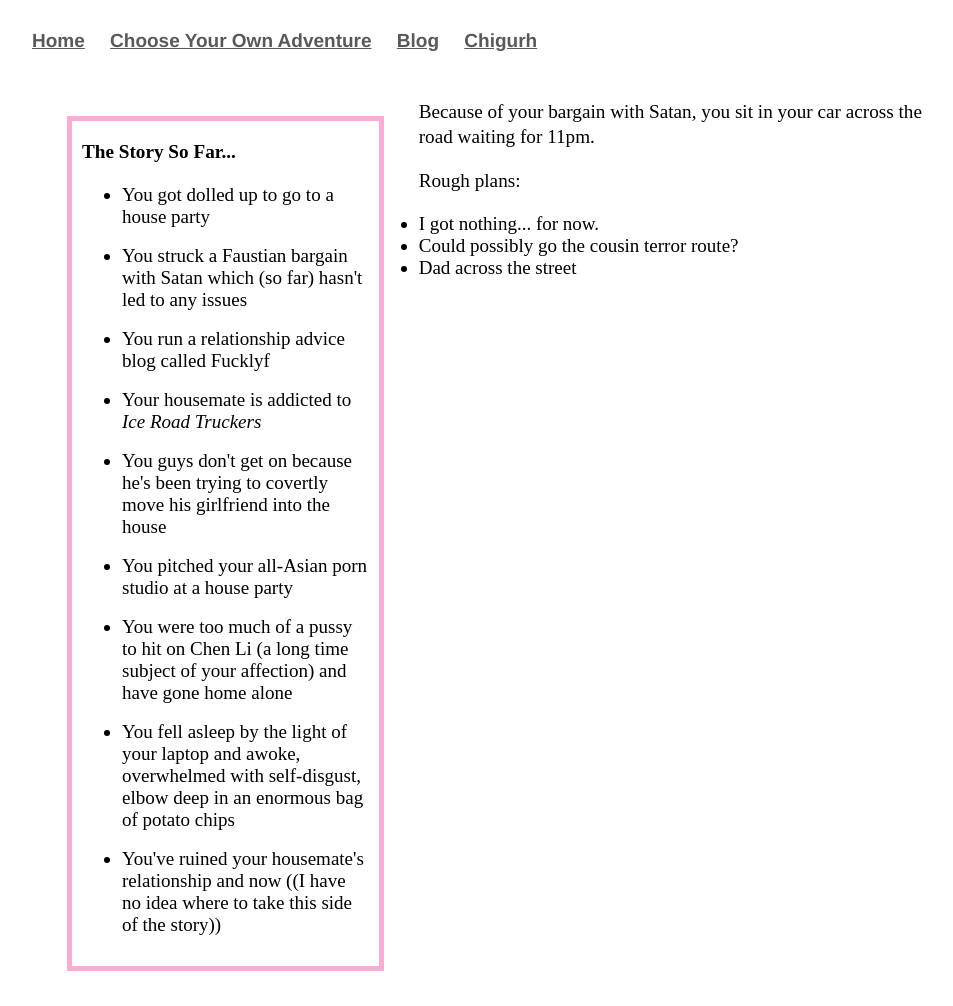
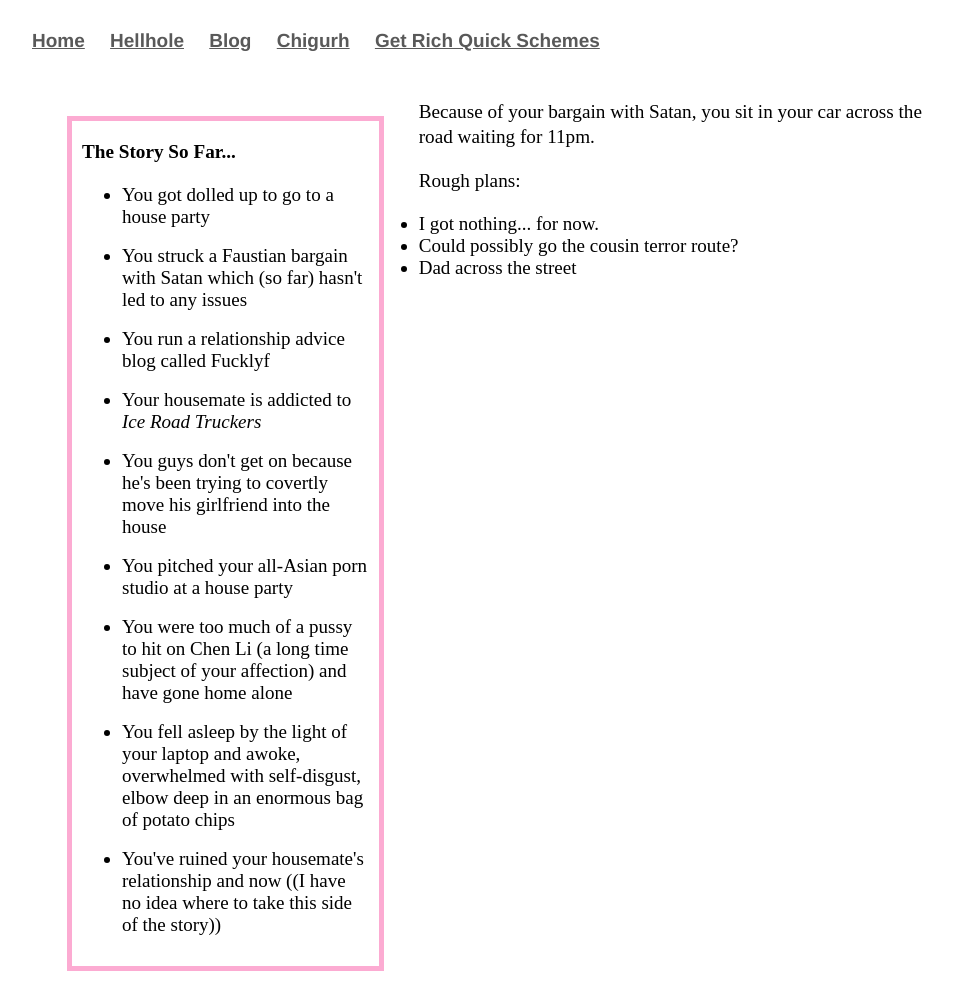
Before and after one commit to Pinelife/pinelife.github.io, a Jekyll site: the page Hellhole/Room10.html, which Jekyll copies as it is, in a window 1280 px wide. Shown: the whole page, without its empty margins (160-1113 px from the left). Built offline with Jekyll 4.4.1, drawn with Linux system fonts in a browser that asks for light colours.

Commit message:
Update Room10.html

```diff
--- a/Hellhole/Room10.html
+++ b/Hellhole/Room10.html
@@ -5,12 +5,13 @@
 </head>
 
 		<body>
-			<nav>
+<nav>
 	    		<ul>
 	        	<li><a href="/">Home</a></li>
-	        	<li><a href="/Hellhole">Choose Your Own Adventure</a></li>
+	        	<li><a href="/Hellhole">Hellhole</a></li>
         		<li><a href="http://pinelife3.tumblr.com">Blog</a></li>
 			<li><a href="/Chigurh">Chigurh</a></li>
+            <li><a href="/schemes">Get Rich Quick Schemes</a></li>
 	    		</ul>
 			</nav>
 
```
